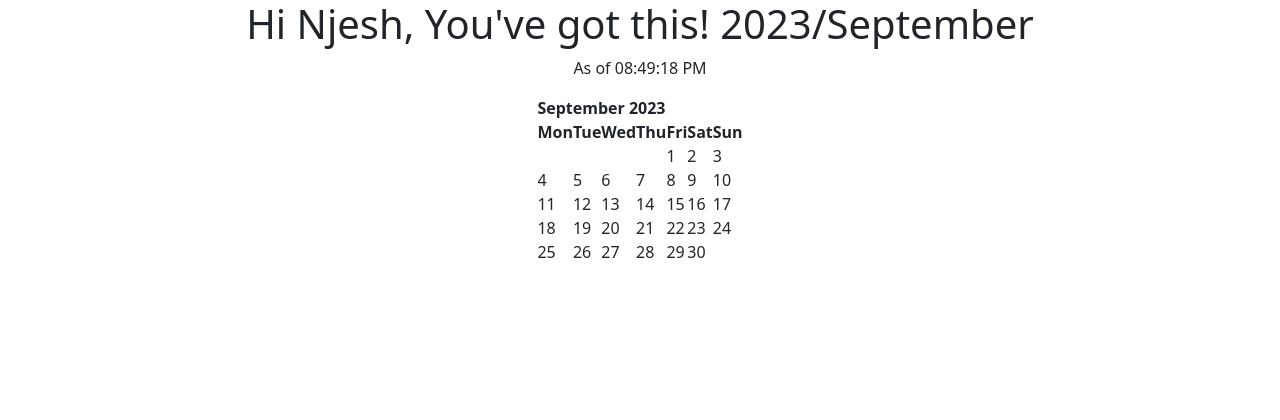
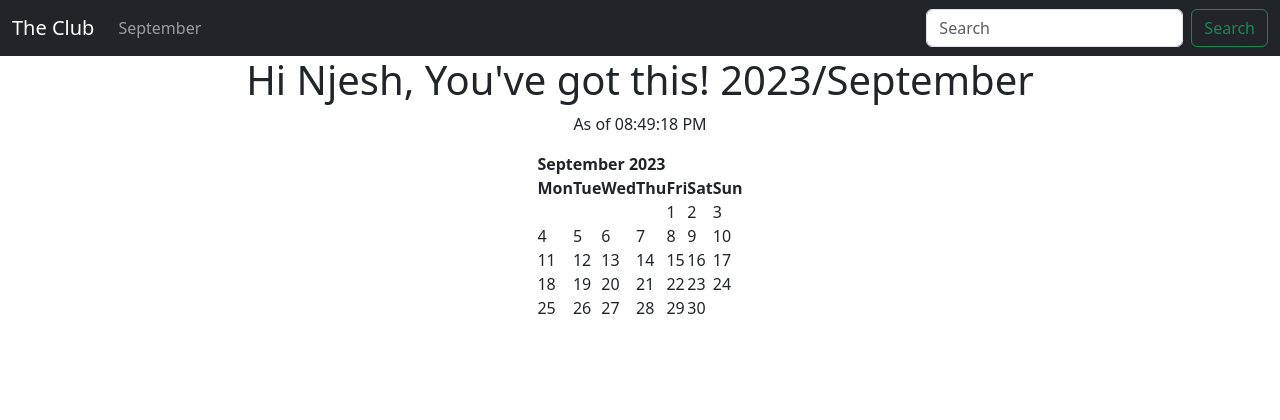
Before and after one commit to NjeriMuchiri/the_club, a Django app: page / in a window 1280 px wide. Shown: the top 420 px of the page. Run offline with Django 4.2, Linux system fonts and the light colour scheme.

Commit message:
adding bootstrap navbar

```diff
--- a/thefunckies/templates/thefunckies/base.html
+++ b/thefunckies/templates/thefunckies/base.html
@@ -9,6 +9,7 @@
      <link rel="shortcut icon" href="{% static 'images/favicon.ico' %}" type="image/x-icon">
   </head>
   <body>
+    {% include 'thefunckies/navbar.html' %}
     {% block content %}
 
         {% endblock content %}
--- /dev/null
+++ b/thefunckies/templates/thefunckies/navbar.html
@@ -0,0 +1,32 @@
+<!DOCTYPE html>
+<html lang="en">
+<head>
+    <meta charset="UTF-8">
+    <meta name="viewport" content="width=device-width, initial-scale=1.0">
+</head>
+<body>
+
+    <nav class="navbar navbar-expand-lg navbar-dark bg-dark">
+  <div class="container-fluid">
+    <a class="navbar-brand" href="{% url 'home' %}">The Club</a>
+    <button class="navbar-toggler" type="button" data-bs-toggle="collapse" data-bs-target="#navbarSupportedContent" aria-controls="navbarSupportedContent" aria-expanded="false" aria-label="Toggle navigation">
+      <span class="navbar-toggler-icon"></span>
+    </button>
+    <div class="collapse navbar-collapse" id="navbarSupportedContent">
+      <ul class="navbar-nav me-auto mb-2 mb-lg-0">
+        <li class="nav-item">
+          <a class="nav-link" href="{% url 'home' '2023' 'September' %}">September</a>
+        </li>
+
+        </li>
+      </ul>
+      <form class="d-flex" role="search">
+        <input class="form-control me-2" type="search" placeholder="Search" aria-label="Search">
+        <button class="btn btn-outline-success" type="submit">Search</button>
+      </form>
+    </div>
+  </div>
+</nav>
+
+</body>
+</html>
--- a/thefunckies/urls.py
+++ b/thefunckies/urls.py
@@ -2,6 +2,6 @@ from django.urls import path
 from . import views
 
 urlpatterns = [
-    path('',views.home),
+    path('',views.home, name='home'),
     path('<int:year>/<str:month>/', views.home, name='home'),
 ]
```
